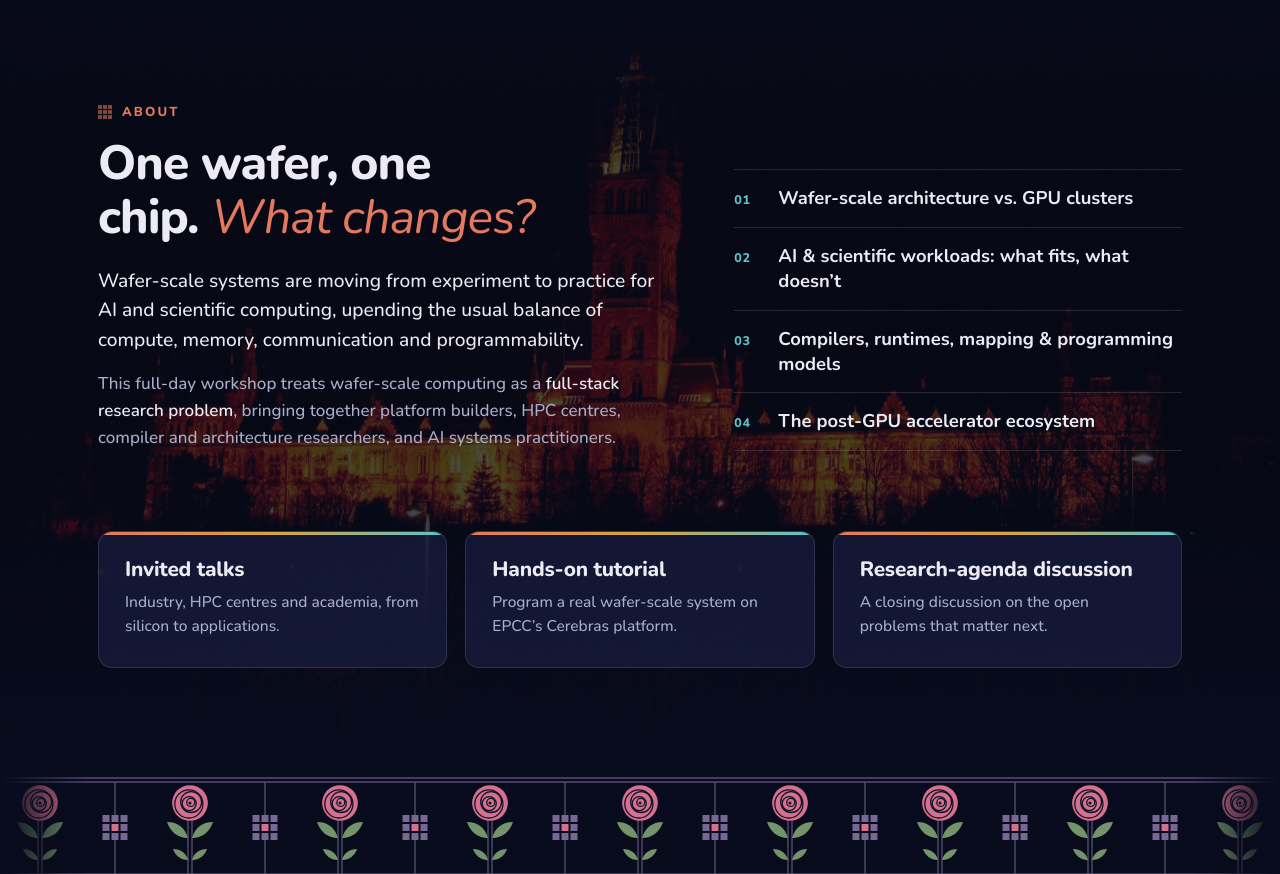
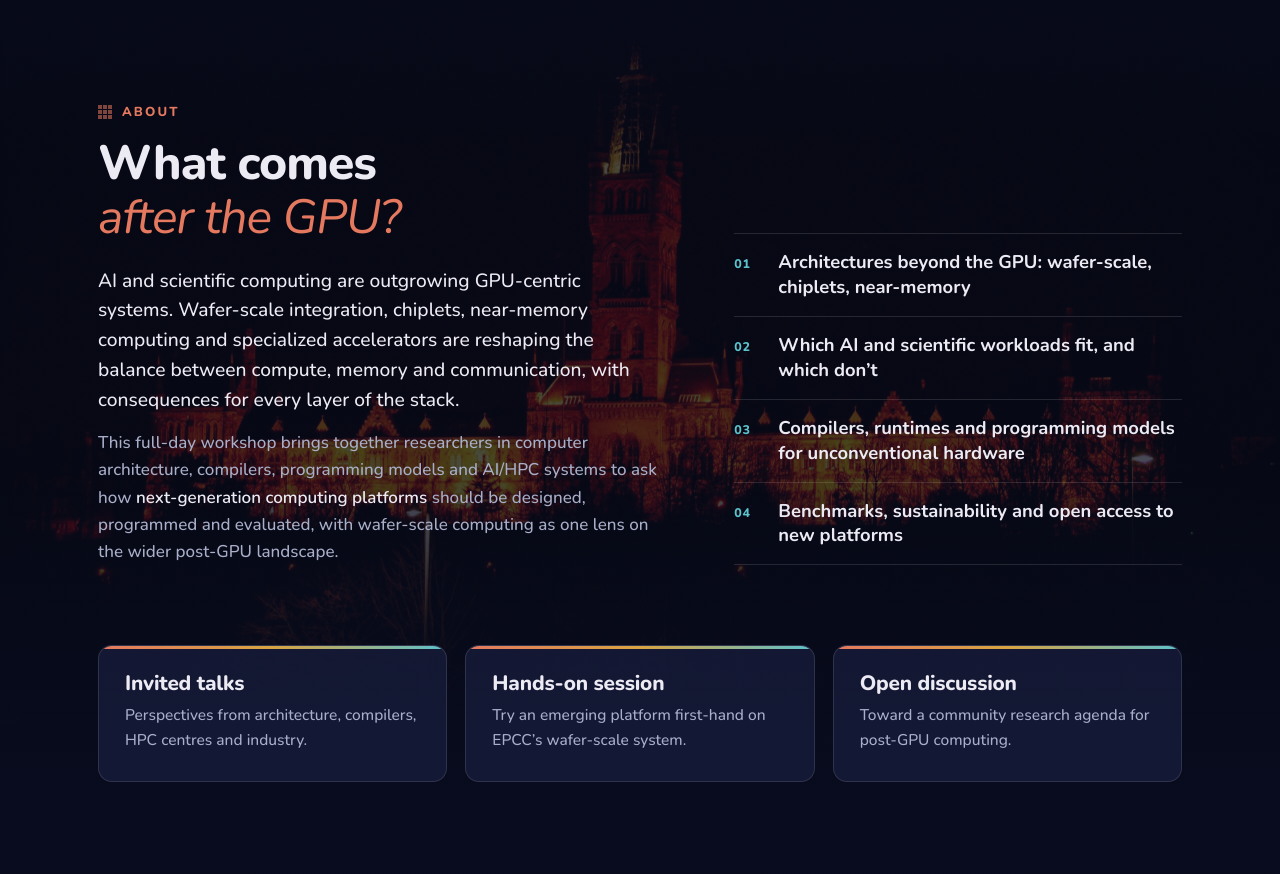
Before and after one commit to wafer-hipeac/wafer-hipeac.github.io, a plain HTML site: page index.html in a window 1280 px wide. Shown: the part 820-1694 px from the top of the page. Drawn offline with nearby package versions, Linux system fonts and the light colour scheme.

Commit message:
Reframe About as a research workshop on next-generation architectures
Lead with 'What comes after the GPU?', present wafer-scale as one lens
on the post-GPU landscape, turn the topics into open research
questions, and use vendor-neutral wording for the session formats and
page description.

Co-Authored-By: Claude Opus 5.5 <noreply@anthropic.com>
Claude-Session: https://claude.ai/code/session_01PJFBo2BTsW4RWpZRcSJiX4

```diff
--- a/index.html
+++ b/index.html
@@ -4,11 +4,11 @@
   <meta charset="utf-8">
   <meta name="viewport" content="width=device-width, initial-scale=1">
   <title>Wafer-Scale &amp; Post-GPU Computing · HiPEAC 2027</title>
-  <meta name="description" content="HiPEAC 2027 workshop, Glasgow, 20 January 2027. Wafer-scale and post-GPU computing for AI and HPC: architectures, compilers, and ecosystems.">
+  <meta name="description" content="A HiPEAC 2027 workshop on next-generation computing architectures for AI and HPC: wafer-scale and post-GPU systems, compilers, programming models and ecosystems. Glasgow, UK, 20 January 2027.">
   <meta name="theme-color" content="#0a0e22">
   <meta property="og:type" content="website">
   <meta property="og:title" content="Wafer-Scale and Post-GPU Computing for AI and HPC">
-  <meta property="og:description" content="HiPEAC 2027 Workshop · Glasgow · Wednesday 20 January 2027">
+  <meta property="og:description" content="A HiPEAC 2027 workshop on next-generation computing architectures for AI and HPC · Glasgow, UK · 20 January 2027">
   <meta property="og:image" content="https://wafer-hipeac.github.io/assets/og.png">
   <meta name="twitter:card" content="summary_large_image">
   <link rel="icon" href="assets/favicon.svg" type="image/svg+xml">
@@ -73,30 +73,30 @@
       <div class="wrap about">
         <div>
           <p class="label"><svg><use href="#lattice"/></svg>About</p>
-          <h2>One wafer, one chip. <em>What changes?</em></h2>
-          <p class="lead">Wafer-scale systems are moving from experiment to practice for AI and scientific computing, upending the usual balance of compute, memory, communication and programmability.</p>
-          <p>This full-day workshop treats wafer-scale computing as a <strong>full-stack research problem</strong>, bringing together platform builders, HPC centres, compiler and architecture researchers, and AI systems practitioners.</p>
+          <h2>What comes <em>after the GPU?</em></h2>
+          <p class="lead">AI and scientific computing are outgrowing GPU-centric systems. Wafer-scale integration, chiplets, near-memory computing and specialized accelerators are reshaping the balance between compute, memory and communication, with consequences for every layer of the stack.</p>
+          <p>This full-day workshop brings together researchers in computer architecture, compilers, programming models and AI/HPC systems to ask how <strong>next-generation computing platforms</strong> should be designed, programmed and evaluated, with wafer-scale computing as one lens on the wider post-GPU landscape.</p>
         </div>
-        <ul class="topics" aria-label="Topics">
-          <li><span>01</span>Wafer-scale architecture vs. GPU clusters</li>
-          <li><span>02</span>AI &amp; scientific workloads: what fits, what doesn’t</li>
-          <li><span>03</span>Compilers, runtimes, mapping &amp; programming models</li>
-          <li><span>04</span>The post-GPU accelerator ecosystem</li>
+        <ul class="topics" aria-label="Research questions">
+          <li><span>01</span>Architectures beyond the GPU: wafer-scale, chiplets, near-memory</li>
+          <li><span>02</span>Which AI and scientific workloads fit, and which don’t</li>
+          <li><span>03</span>Compilers, runtimes and programming models for unconventional hardware</li>
+          <li><span>04</span>Benchmarks, sustainability and open access to new platforms</li>
         </ul>
       </div>
 
       <div class="wrap format">
         <div class="fmt">
           <h3>Invited talks</h3>
-          <p>Industry, HPC centres and academia, from silicon to applications.</p>
+          <p>Perspectives from architecture, compilers, HPC centres and industry.</p>
         </div>
         <div class="fmt">
-          <h3>Hands-on tutorial</h3>
-          <p>Program a real wafer-scale system on EPCC’s Cerebras platform.</p>
+          <h3>Hands-on session</h3>
+          <p>Try an emerging platform first-hand on EPCC’s wafer-scale system.</p>
         </div>
         <div class="fmt">
-          <h3>Research-agenda discussion</h3>
-          <p>A closing discussion on the open problems that matter next.</p>
+          <h3>Open discussion</h3>
+          <p>Toward a community research agenda for post-GPU computing.</p>
         </div>
       </div>
 
```
